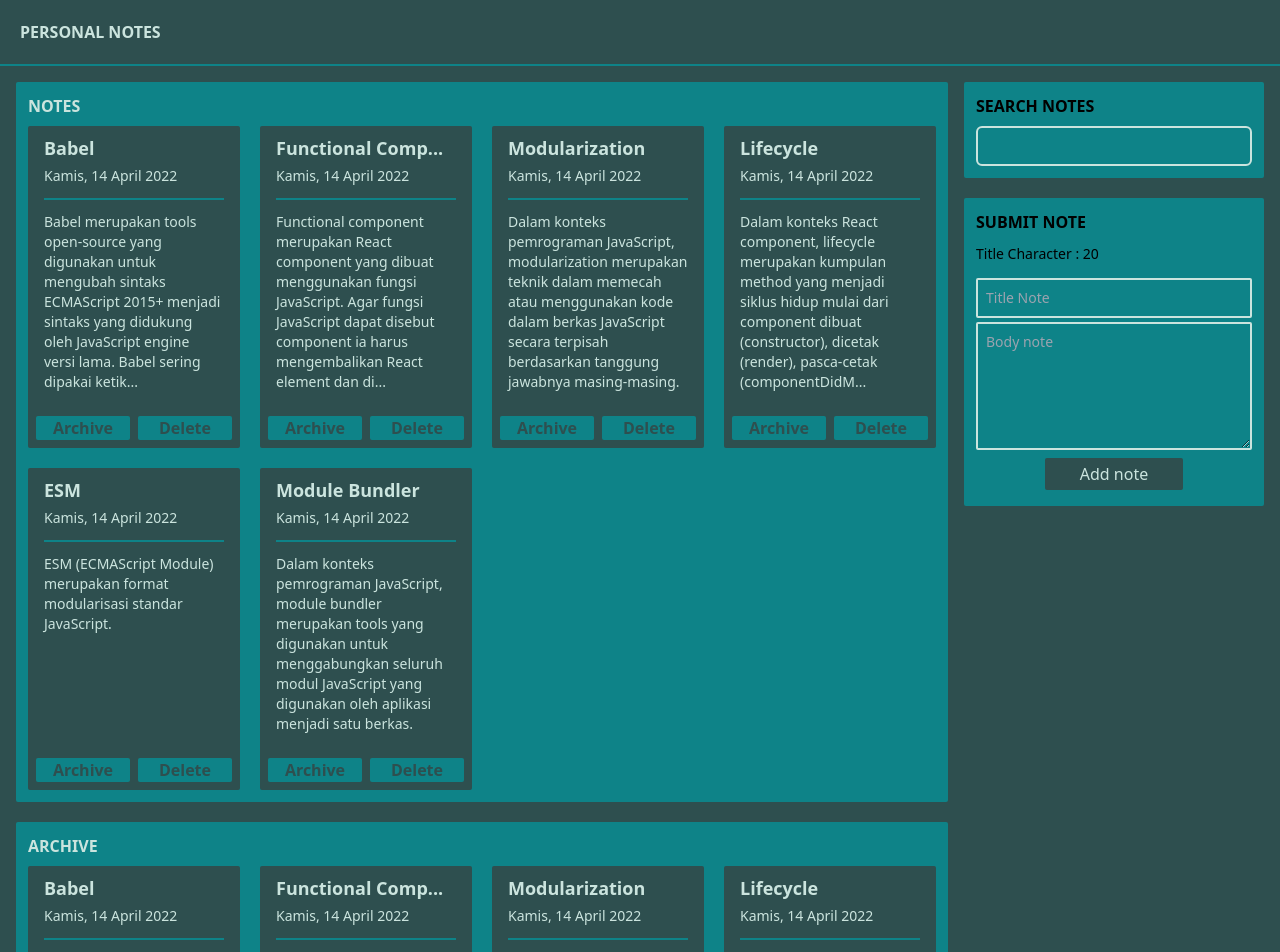
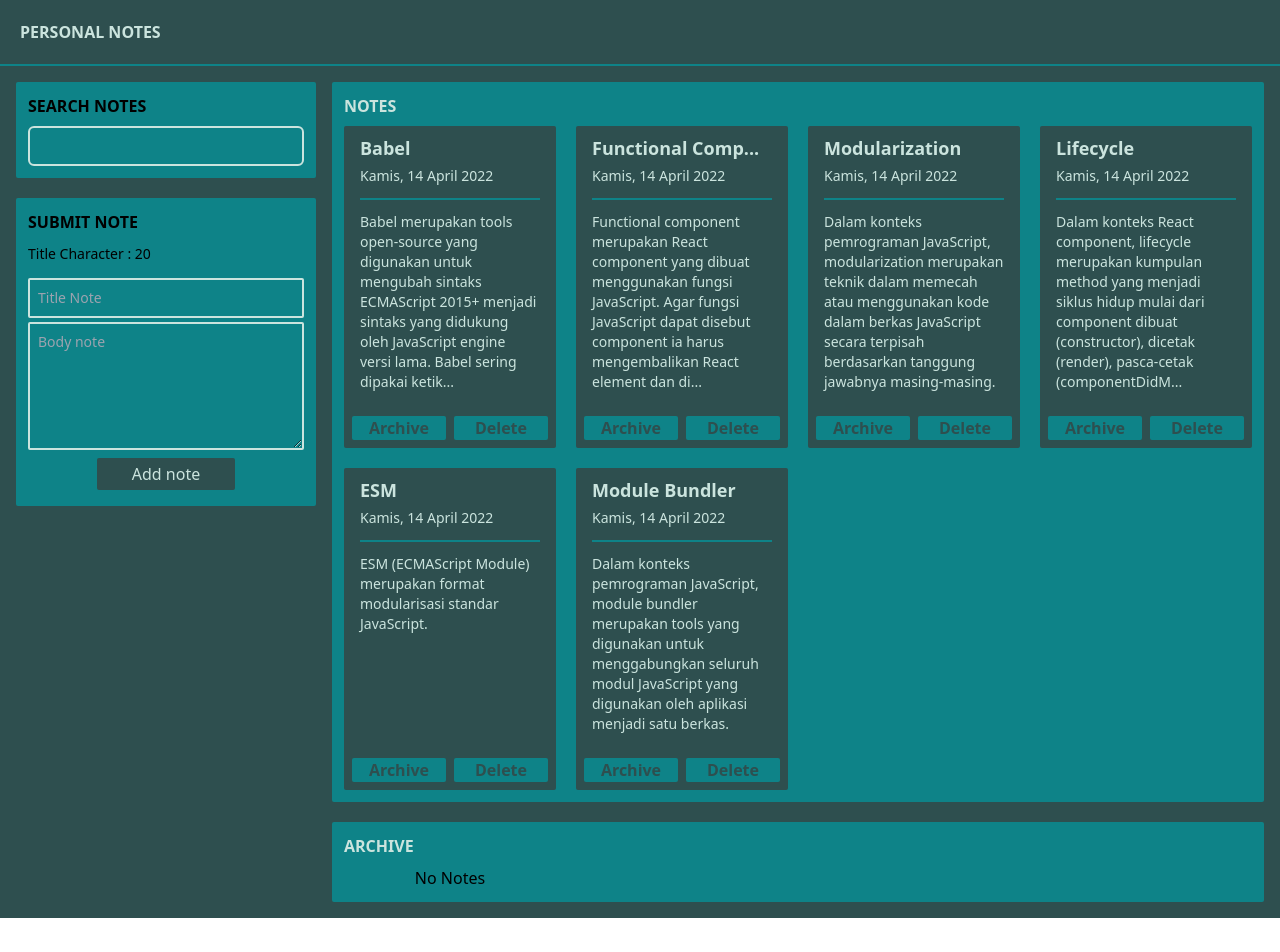
Before and after one commit to MSeptianJ/dicoding-personal-notes-vite, a React (Vite) app: page / in a window 1280 px wide. Shown: the top 952 px of the page. After the commit the page ends 918 px from the top, so only its background shows below. Built offline with nearby package versions, Linux system fonts and the light colour scheme.

Commit message:
Fix AppNote Style

```diff
--- a/src/AppNote.jsx
+++ b/src/AppNote.jsx
@@ -7,21 +7,21 @@ import { getInitialData } from "./utils/utils";
 
 function AppNote() {
   const [first] = useState(getInitialData);
-
+  const data = [];
   return (
     <div className=" min-h-screen w-full bg-main">
       <NoteHeader />
-      <div className=" bg-subA w-ful m-auto grid grid-cols-4 gap-4 p-4">
-        <div className=" col-span-3 grid w-full gap-5">
-          <NoteList ListTitle="Notes" ListNotes={first} />
-
-          <NoteList ListTitle="Archive" ListNotes={first} />
-        </div>
-
+      <div className=" bg-subA w-ful m-auto grid gap-4 p-4 lg:grid-cols-4">
         <div className="flex w-full flex-col items-center gap-5">
           <NoteSearch />
 
           <NoteSubmit />
+        </div>
+
+        <div className=" grid w-full gap-5 lg:col-span-3">
+          <NoteList ListTitle="Notes" ListNotes={first} />
+
+          <NoteList ListTitle="Archive" ListNotes={data} />
         </div>
       </div>
     </div>
```
